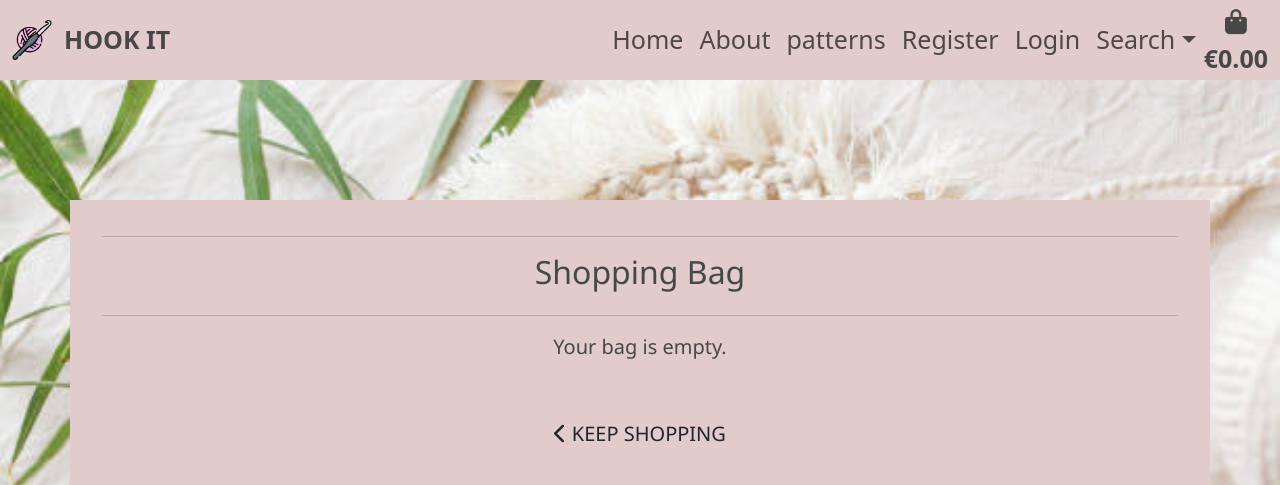
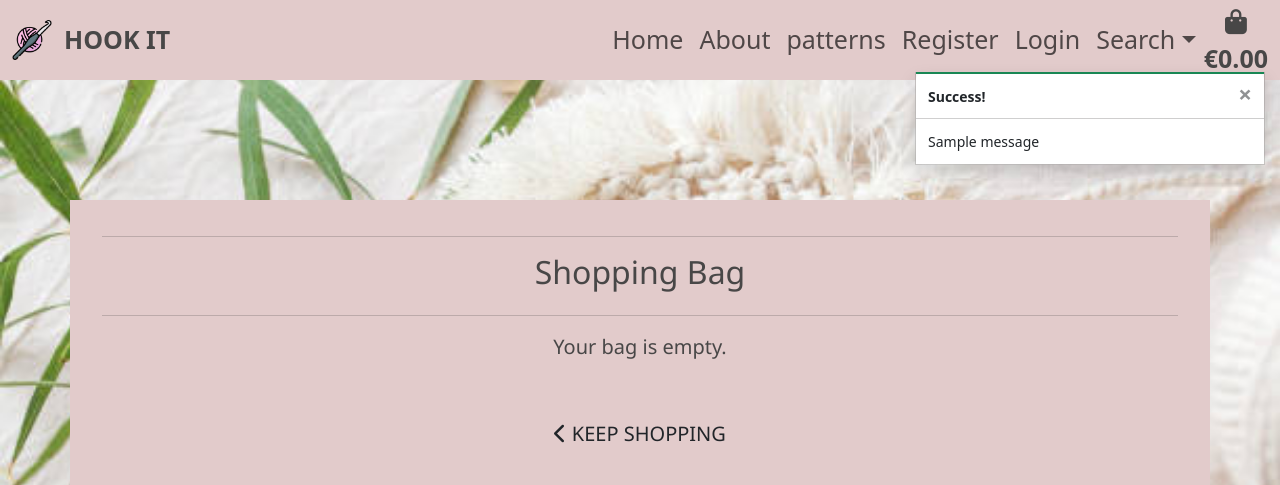
Before and after one commit to raheelaahmed/hook-it, a Django app: page /bag/ in a window 1280 px wide. Shown: the top 485 px of the page. Run offline with Django 4.2, Linux system fonts and the light colour scheme; tables that the repository leaves empty hold one stand-in row (values such as "Sample post"); one stand-in notice (Sample message) is shown; some libraries are stand-ins or nearby versions.

Commit message:
added includes folder/toasts folders in templates for taosts templates

```diff
--- a/bag/templates/bag/bag.html
+++ b/bag/templates/bag/bag.html
@@ -12,7 +12,7 @@
 
 {% block content %}
     <div class="container" id="patterns">
-    <div class="container mb-2">
+    <div class="container mb-2" id="shopping-bag">
         <div class="row">
             <div class="col">
                 <hr>
@@ -24,9 +24,9 @@
         <div class="row">
             <div class="col">
                 {% if bag_items %}
-                    <div class="table-responsive rounded">
+                    <div class="table-responsive rounded" >
                         <table class="table table-sm table-borderless">
-                            <thead class="text-black">
+                            <thead class="text-black" id="shopping-bag">
                                 <tr>
                                     <th scope="col">Pattern Info</th>
                                     <th scope="col"></th>
@@ -48,7 +48,7 @@
                                         <p class="my-0">${{ item.pattern.price }}</p>
                                     </td>
                                     <td class="py-3 w-25">
-                                        <form class="form update-form" method="POST" action="{% url 'adjust_bag' item.item_id %}">
+                                        <form class="form update-form" method="POST" action="{% url 'adjust_bag' item.item_id %}" >
                                             {% csrf_token %}
                                             <div class="form-group">
                                                 <div class="input-group">
@@ -88,7 +88,7 @@
                                 </tr>
                             {% endfor %}
                             <tr>
-                                <td colspan="5" class="pt-5 text-right">
+                                <td colspan="5" class="pt-5 text-right" id="shopping-bag">
                                     <h6><strong>Bag Total: ${{ total|floatformat:2 }}</strong></h6>
                                     <h4 class="mt-4"><strong>Total: ${{ total|floatformat:2 }}</strong></h4>
                                 </td>
--- a/bag/views.py
+++ b/bag/views.py
@@ -11,42 +11,64 @@ def view_bag(request):
 def add_to_bag(request, item_id):
     """ Add a quantity of the specified product to the shopping bag """
     pattern = get_object_or_404(Pattern, pk=item_id)
-    quantity = int(request.POST.get('quantity'))
-    redirect_url = request.POST.get('redirect_url')
+    quantity = int(request.POST.get('quantity', 1))
+
+    redirect_url = request.POST.get('redirect_url', '/')
+
     bag = request.session.get('bag', {})
 
-    if item_id in list(bag.keys()):
-        bag[item_id] += quantity
+    if str(item_id) in bag:
+        bag[str(item_id)] += quantity
+        messages.success(request, f'Updated quantity of {pattern.name} in your bag.')
     else:
-        bag[item_id] = quantity
+        # Otherwise, add the new item with the specified quantity
+        bag[str(item_id)] = quantity
+        messages.success(request, f'Added {pattern.name} to your bag.')
 
+    # Save the updated bag to the session
     request.session['bag'] = bag
+
+    # Optional: Print the current session bag to the console (for debugging purposes)
     print(request.session['bag'])
+
+    # Redirect to the provided URL
     return redirect(redirect_url)
 
+
+# adjust shopping bag
 def adjust_bag(request, item_id):
+
     """ Adjust the quantity of an item in the shopping bag """
+    # Get the pattern object or return a 404 error if not found
     pattern = get_object_or_404(Pattern, pk=item_id)
+
+    # Get the new quantity from the POST data
     quantity = int(request.POST.get('quantity'))
+
+    # Get the current shopping bag from the session
     bag = request.session.get('bag', {})
 
     if quantity > 0:
         bag[item_id] = quantity
+        messages.success(request, f'Updated quantity of {pattern.name} to {quantity} in your bag.')
     else:
         bag.pop(item_id, None)
+        messages.info(request, f'Removed {pattern.name} from your bag.')
 
     request.session['bag'] = bag
+
     return redirect('view_bag')
 
 def remove_from_bag(request, item_id):
-    """ Function for removing items from basket """
+    """ Function for removing items from the basket """
     try:
         bag = request.session.get('bag', {})
-        bag.pop(item_id, None)
+        if item_id in bag:
+            bag.pop(item_id)  # Remove the item from the bag
+            request.session['bag'] = bag
+            messages.success(request, "Item removed from your bag.")
 
-        request.session['bag'] = bag
+        return redirect('view_bag')  # Redirect to the page where the bag is displayed
+    except Exception as e:
+        messages.error(request, "Oops, something went wrong. Please try again.")
         return redirect('view_bag')
-    except Exception as e:
-
-        messages.error(request, "Oops, that didn't work, please try again.")
-        return redirect('home')
--- a/hook_it/settings.py
+++ b/hook_it/settings.py
@@ -77,6 +77,9 @@ TEMPLATES = [
         },
     },
 ]
+
+MESSAGE_STORAGE = 'django.contrib.messages.storage.session.SessionStorage'
+
 AUTHENTICATION_BACKENDS = [
 
     # Needed to login by username in Django admin, regardless of `allauth`
--- a/static/css/base.css
+++ b/static/css/base.css
@@ -188,6 +188,25 @@ select.form-control {
 }
  /* shopping bag*/
 
+ #shopping-bag {
+  color: #484747 !important;
+}
+/* ------------------------------- bootstrap toasts */
+
+.message-container {
+  position: fixed;
+  top: 72px;
+  right: 15px;
+  z-index: 99999999999;
+}
+
+.custom-toast {
+  overflow: visible;
+}
+
+.toast-capper {
+  height: 2px;
+}
 
 
 
--- a/templates/base.html
+++ b/templates/base.html
@@ -125,9 +125,22 @@
     </nav>
 
 
-
     {% if messages %}
-        <div class="message-container"></div>
+    <div class="message-container">
+        {% for message in messages %}
+            {% with message.level as level %}
+                {% if level == 40 %}
+                    {% include 'includes/toasts/toast_error.html' %}
+                {% elif level == 30 %}
+                    {% include 'includes/toasts/toast_warning.html' %}
+                {% elif level == 25 %}
+                    {% include 'includes/toasts/toast_success.html' %}
+                {% else %}
+                    {% include 'includes/toasts/toast_info.html' %}
+                {% endif %}
+            {% endwith %}
+        {% endfor %}
+    </div>
 {% endif %}
 
 {% block page_header %}
@@ -137,6 +150,9 @@
 {% endblock %}
 
 {% block postloadjs %}
+<script type="text/javascript">
+    $('.toast').toast('show');
+</script>
 {% endblock %}
 
 
--- /dev/null
+++ b/templates/includes/toasts/toast_success.html
@@ -0,0 +1,13 @@
+<div class="toast custom-toast rounded-0 border-top-0" data-autohide="false">
+    <div class="arrow-up arrow-success"></div>
+    <div class="w-100 toast-capper bg-success"></div>
+    <div class="toast-header bg-white text-dark">
+        <strong class="mr-auto">Success!</strong>
+        <button type="button" class="ml-2 mb-1 close text-dark" data-dismiss="toast" aria-label="Close">
+            <span aria-hidden="true">&times;</span>
+        </button>
+    </div>
+    <div class="toast-body bg-white">
+        {{ message }}
+    </div>
+</div>
```
Also changed, not shown: templates/includes/toasts/toast_error.html (added, +13 -0 lines), templates/includes/toasts/toast_info.html (added, +13 -0 lines), templates/includes/toasts/toast_warning.html (added, +13 -0 lines). Lines whose indentation alone changed are shown as unchanged.
